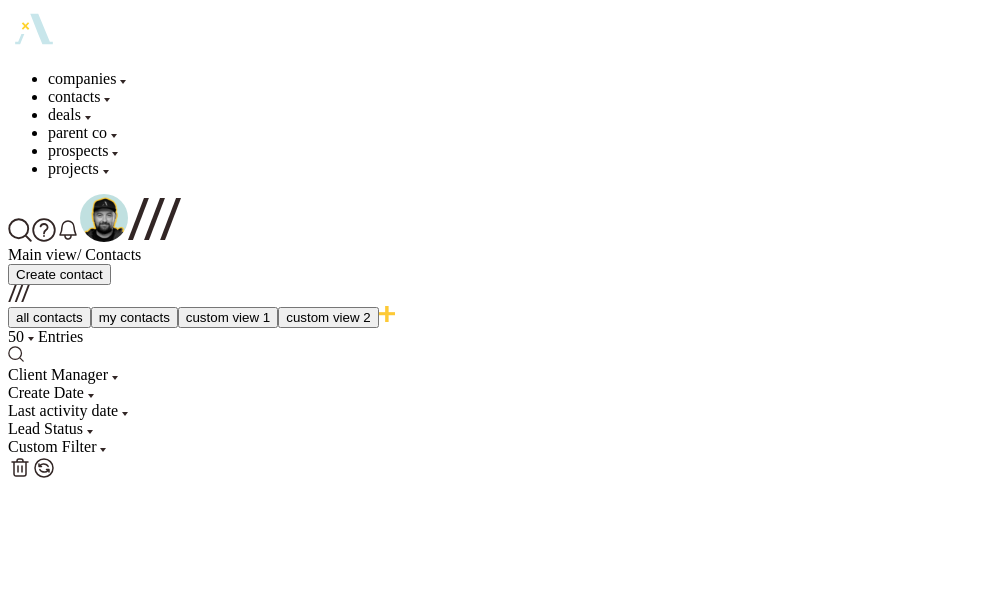
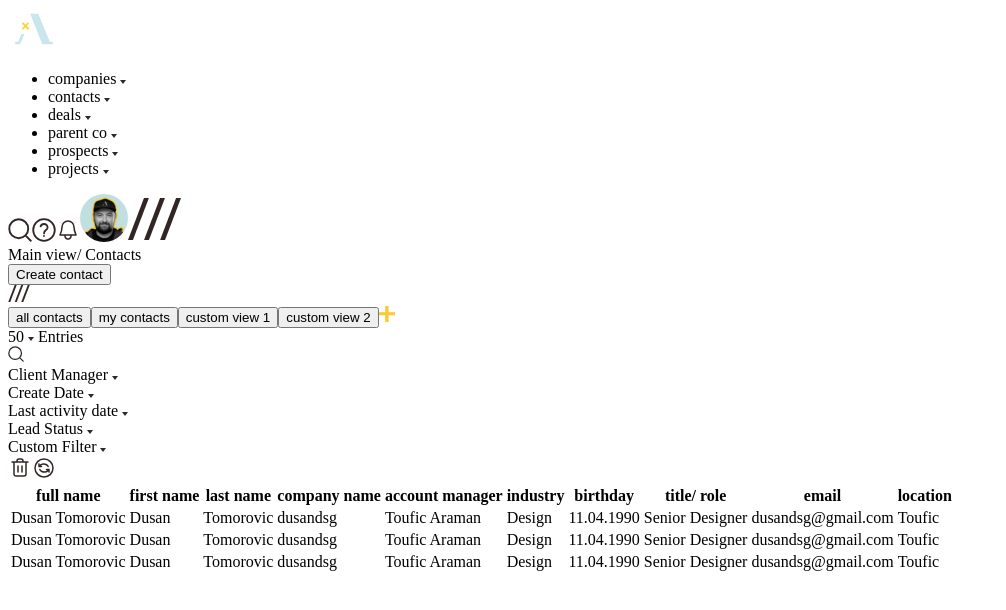
Before and after one commit to OmarBassatni97/frontend, a Next.js app: page /dashboard in a window 1280 px wide. Shown: the top 610 px of the page, without its empty margins (0-1006 px from the left). Built offline with nearby package versions, Linux system fonts and the light colour scheme.

Commit message:
created table

```diff
--- a/src/components/Table.jsx
+++ b/src/components/Table.jsx
@@ -7,6 +7,60 @@ const Table = () => {
         <div className='max-w-[1440px] mx-auto mt-4'>
             <TableHeader />
             <TableFilters />
+            <table className='mt-5 w-full'>
+                <thead>
+                    <tr>
+                        <th className='uppercase border border-gray-100 p-2 bg-[#C0E3E5]'>full name</th>
+                        <th className='uppercase border border-gray-100 p-2 bg-[#C0E3E5]'>first name</th>
+                        <th className='uppercase border border-gray-100 p-2 bg-[#C0E3E5]'>last name</th>
+                        <th className='uppercase border border-gray-100 p-2 bg-[#C0E3E5]'>company name</th>
+                        <th className='uppercase border border-gray-100 p-2 bg-[#C0E3E5]'>account manager</th>
+                        <th className='uppercase border border-gray-100 p-2 bg-[#C0E3E5]'>industry</th>
+                        <th className='uppercase border border-gray-100 p-2 bg-[#C0E3E5]'>birthday</th>
+                        <th className='uppercase border border-gray-100 p-2 bg-[#C0E3E5]'>title/ role</th>
+                        <th className='uppercase border border-gray-100 p-2 bg-[#C0E3E5]'>email</th>
+                        <th className='uppercase border border-gray-100 p-2 bg-[#C0E3E5]'>location</th>
+                    </tr>
+                </thead>
+                <tbody>
+                    <tr>
+                        <td className='p-2 border border-gray-100'>Dusan Tomorovic</td>
+                        <td className='p-2 border border-gray-100'>Dusan</td>
+                        <td className='p-2 border border-gray-100'>Tomorovic</td>
+                        <td className='p-2 border border-gray-100'>dusandsg</td>
+                        <td className='p-2 border border-gray-100'>Toufic Araman</td>
+                        <td className='p-2 border border-gray-100'>Design</td>
+                        <td className='p-2 border border-gray-100'>11.04.1990</td>
+                        <td className='p-2 border border-gray-100'>Senior Designer</td>
+                        <td className='p-2 border border-gray-100'>dusandsg@gmail.com</td>
+                        <td className='p-2 border border-gray-100'>Toufic</td>
+                    </tr>
+                    <tr>
+                        <td className='p-2 border border-gray-100'>Dusan Tomorovic</td>
+                        <td className='p-2 border border-gray-100'>Dusan</td>
+                        <td className='p-2 border border-gray-100'>Tomorovic</td>
+                        <td className='p-2 border border-gray-100'>dusandsg</td>
+                        <td className='p-2 border border-gray-100'>Toufic Araman</td>
+                        <td className='p-2 border border-gray-100'>Design</td>
+                        <td className='p-2 border border-gray-100'>11.04.1990</td>
+                        <td className='p-2 border border-gray-100'>Senior Designer</td>
+                        <td className='p-2 border border-gray-100'>dusandsg@gmail.com</td>
+                        <td className='p-2 border border-gray-100'>Toufic</td>
+                    </tr>
+                    <tr>
+                        <td className='p-2 border border-gray-100'>Dusan Tomorovic</td>
+                        <td className='p-2 border border-gray-100'>Dusan</td>
+                        <td className='p-2 border border-gray-100'>Tomorovic</td>
+                        <td className='p-2 border border-gray-100'>dusandsg</td>
+                        <td className='p-2 border border-gray-100'>Toufic Araman</td>
+                        <td className='p-2 border border-gray-100'>Design</td>
+                        <td className='p-2 border border-gray-100'>11.04.1990</td>
+                        <td className='p-2 border border-gray-100'>Senior Designer</td>
+                        <td className='p-2 border border-gray-100'>dusandsg@gmail.com</td>
+                        <td className='p-2 border border-gray-100'>Toufic</td>
+                    </tr>
+                </tbody>
+            </table>
         </div>
     )
 }
--- a/src/components/TableHeader.jsx
+++ b/src/components/TableHeader.jsx
@@ -11,7 +11,7 @@ const TableHeader = () => {
                 height={17}
                 alt='vector'
             />
-            <div className='border-b border-[#C0E3E5] flex gap-1 w-full'>
+            <div className='border-b border-[#C0E3E5] flex w-full'>
                 <TableHeaderTab name='all contacts' />
                 <TableHeaderTab name='my contacts' />
                 <TableHeaderTab name='custom view 1' />
--- a/src/components/TableHeaderTab.jsx
+++ b/src/components/TableHeaderTab.jsx
@@ -2,7 +2,7 @@ import React from 'react'
 
 const TableHeaderTab = ({ name }) => {
     return (
-        <button className='uppercase p-3 bg-[#C0E3E5]'>{name}</button>
+        <button className='uppercase p-3 bg-[#C0E3E5] border border-gray-100'>{name}</button>
     )
 }
 
```
